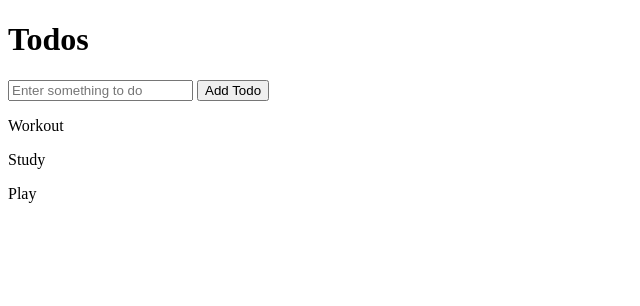
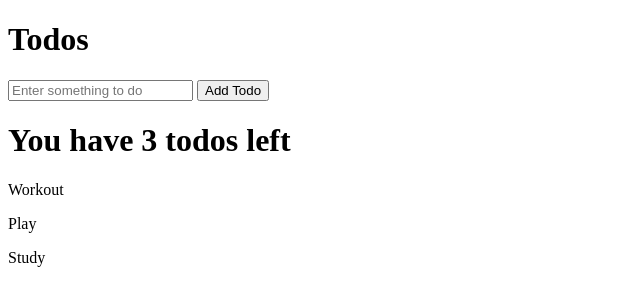
Before and after one commit to heuzin/modern-java-script, a plain HTML site: page todo-app/index.html in a window 1280 px wide. Shown: the whole page, without its empty margins (0-640 px from the left). Drawn offline with Linux system fonts and the light colour scheme.

Commit message:
sorting todos by completed

```diff
--- a/todo-app/index.html
+++ b/todo-app/index.html
@@ -6,6 +6,7 @@
         <h1>Todos</h1>
         <input id="new-todo-text" type="text" placeholder="Enter something to do">
         <button id="add-todo">Add Todo</button>
+        <div id="todo-summary"></div>
         <div id="todo-list"></div>
         <script src="todo-app.js"></script>
     </body>
--- a/todo-app/todo-app.js
+++ b/todo-app/todo-app.js
@@ -1,6 +1,6 @@
 const todos = [{
     text: 'Workout',
-    completed: false,
+    completed: true,
 }, {
     text: 'Study',
     complete: true
@@ -8,6 +8,22 @@ const todos = [{
     text: 'Play',
     complete: false
 }]
+
+const summary = document.createElement('h1')
+summary.textContent = `You have ${todos.length} todos left`
+document.querySelector('#todo-summary').appendChild(summary)
+
+const sortedTodos = (todos) => {
+    todos.sort((a, b) => {
+        if (a.complete && !b.complete) {
+            return 1
+        } else if (!a.complete && b.complete) {
+            return -1
+        } else {
+            return 0
+        }
+    })
+}
 
 const showTodos = (todos) => {
     todos.forEach((todo) => {
@@ -17,4 +33,5 @@ const showTodos = (todos) => {
     })
 }
 
+sortedTodos(todos)
 showTodos(todos)
```
